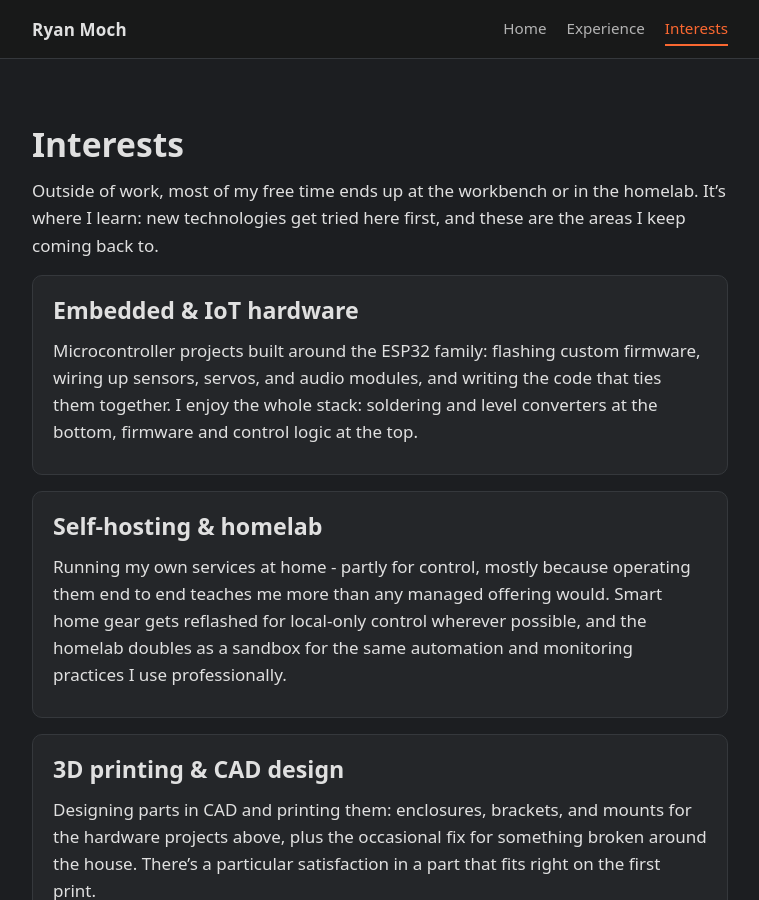
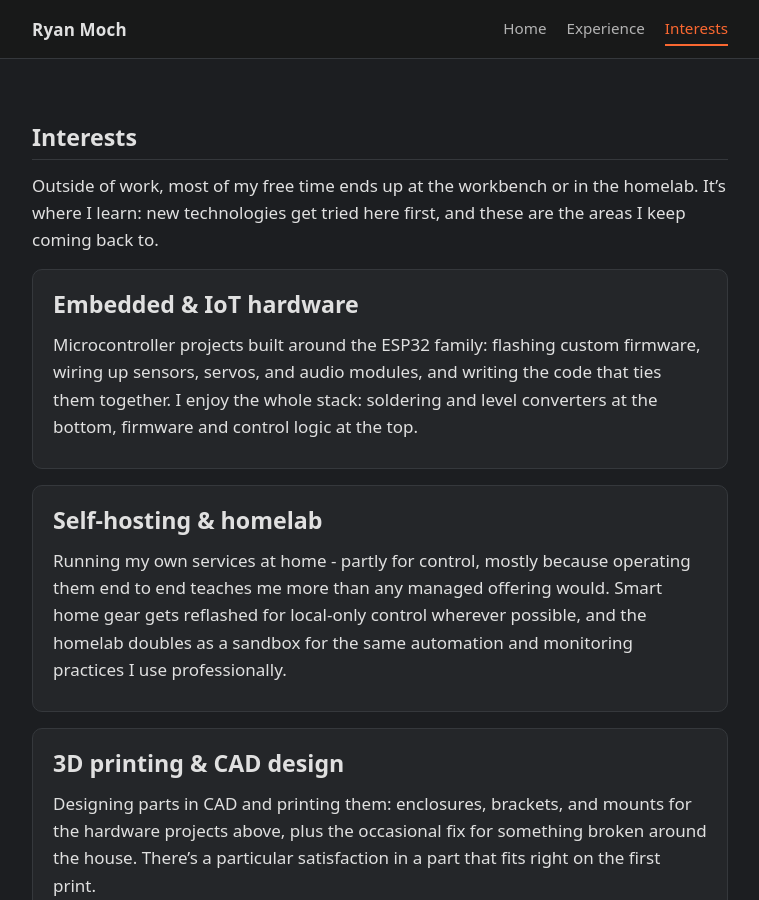
Before and after one commit to mochery/ryanmoch.com, a Jekyll site: the page built from interests.md, in a window 1280 px wide and 900 px high. Shown: the whole window, without its empty margins (260-1019 px from the left). Built offline with Jekyll 4.4.1, drawn with Linux system fonts in a browser that asks for light colours.

```diff
--- a/interests.md
+++ b/interests.md
@@ -7,7 +7,7 @@ description: >-
   3D printing and CAD, CLI tooling, and web development.
 ---
 
-# Interests
+## Interests
 
 Outside of work, most of my free time ends up at the workbench or in the
 homelab. It's where I learn: new technologies get tried here first, and these
```
